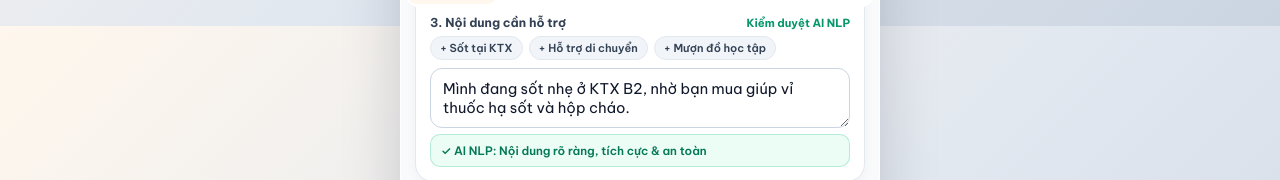
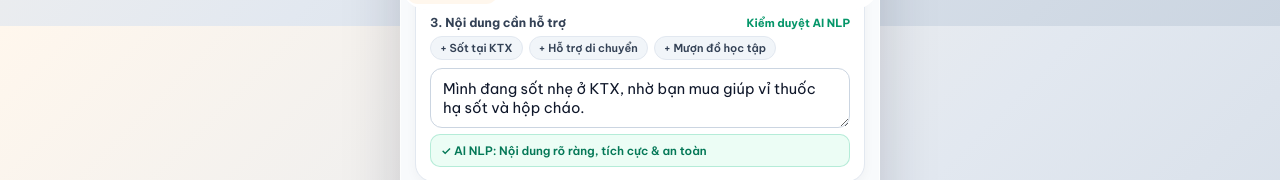
Before and after one commit to khanhtanchi21/hnue-warmlink, a plain HTML site: page index.html in a window 1280 px wide. Shown: the part 774-954 px from the top of the page. Drawn offline with Linux system fonts and the light colour scheme; no server answers.

Commit message:
Add files via upload

```diff
--- a/index.html
+++ b/index.html
@@ -144,7 +144,7 @@
             </label>
 
             <div class="quick-templates-row">
-              <button type="button" class="template-pill" data-tpl="Mình đang sốt nhẹ ở KTX B2, nhờ bạn mua giúp vỉ thuốc hạ sốt và hộp cháo.">+ Sốt tại KTX</button>
+              <button type="button" class="template-pill" data-tpl="Mình đang sốt nhẹ ở KTX, nhờ bạn mua giúp vỉ thuốc hạ sốt và hộp cháo.">+ Sốt tại KTX</button>
               <button type="button" class="template-pill" data-tpl="Mình cần bạn đồng hành hỗ trợ di chuyển lên tầng 3 Giảng đường Nhà K.">+ Hỗ trợ di chuyển</button>
               <button type="button" class="template-pill" data-tpl="Mình cần mượn gấp giáo trình/sạc laptop tại Thư viện trước giờ kiểm tra.">+ Mượn đồ học tập</button>
             </div>
@@ -154,7 +154,7 @@
               class="mobile-textarea"
               rows="2"
               placeholder="Nhập ngắn gọn điều bạn đang cần giúp đỡ..."
-            >Mình đang sốt nhẹ ở KTX B2, nhờ bạn mua giúp vỉ thuốc hạ sốt và hộp cháo.</textarea>
+            >Mình đang sốt nhẹ ở KTX, nhờ bạn mua giúp vỉ thuốc hạ sốt và hộp cháo.</textarea>
 
             <div class="nlp-status-box" id="nlpFeedbackBox">
               <span id="nlpFeedbackText">✓ AI NLP: Nội dung rõ ràng, tích cực &amp; an toàn</span>
```
